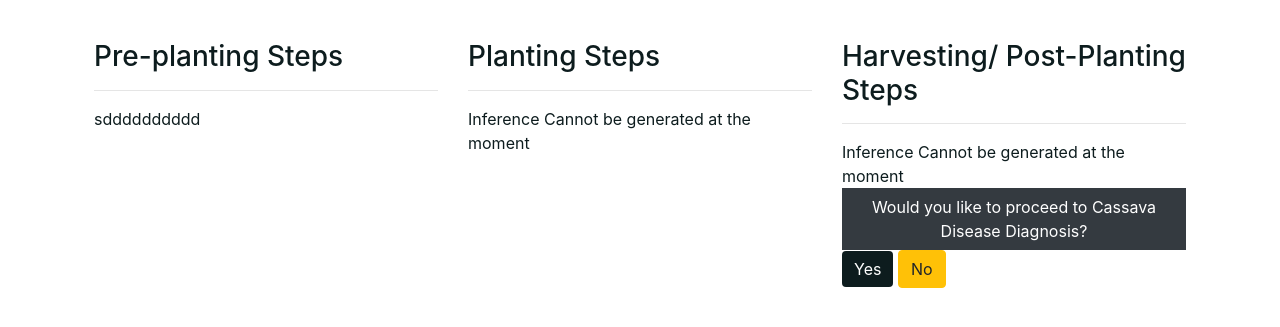
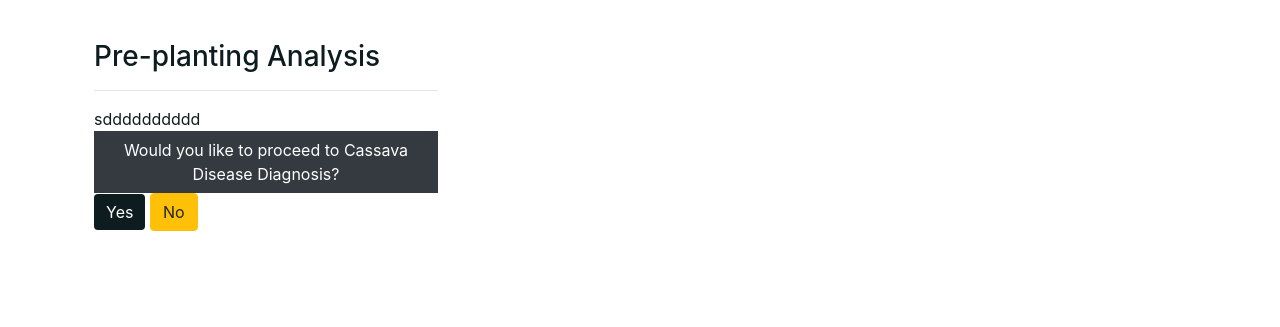
Before and after one commit to bhimbho/Crop-Expert-System, a PHP site: page /practising_farmers_result.php in a window 1280 px wide. Shown: the part 56-383 px from the top of the page. Run offline with PHP 8.4, Linux system fonts and the light colour scheme; the visitor is signed in with stand-in values (Sample User, id 1); data comes from the database, SQL or seed files in the repository.

Commit message:
latest commit

```diff
--- a/classes/Survey.class.php
+++ b/classes/Survey.class.php
@@ -36,6 +36,15 @@ class Survey extends DB
         return ($query)? true:false;
     }
 
+    public function get_practising_survery_answer(){
+        $arr =  [$_SESSION['farmer_id']];
+        $query = PARENT::queryStatement("SELECT * FROM `survey_practising_farmer_answers` WHERE farmer_id = ? ORDER BY answer_id DESC", $arr);
+        return PARENT::f_one(); //fetch all
+
+    }
+
+    //----------------- end practising farmer -------------------
+
     public function get_survery_answer(){
         $arr =  [$_SESSION['farmer_id']];
         $query = PARENT::queryStatement("SELECT * FROM `survey_answers` WHERE farmer_id = ? ORDER BY answer_id DESC", $arr);
@@ -55,9 +64,9 @@ class Survey extends DB
     }
 
     public function survey_inference_db($object){
-        $arr = [$object->crop_id, $object->cassva_type];
-        $query = PARENT::queryStatement("SELECT * FROM `survey_solutions` WHERE crop_id = ? AND cassava_type = ? ORDER BY stage ASC", $arr);
-        return PARENT::fALL();
+        $arr = [$object->ans_1, $object->ans_2, $object->ans_3];
+        $query = PARENT::queryStatement("SELECT * FROM `survey_solutions` WHERE crop_id = ? AND cassava_type = ? AND stage = ?", $arr);
+        return PARENT::f_one();
     }
 
     // ------------- NEW USER INFERENCE ---------------
--- a/practising_farmers_result.php
+++ b/practising_farmers_result.php
@@ -1,6 +1,6 @@
 <?php
 include 'includes/header.php';
-$answer = $survey->get_survery_answer();
+$answer = $survey->get_practising_survery_answer();
 // $farmer->update_farmer_status(1);
 DB::check();
 
@@ -13,22 +13,26 @@ DB::check();
                 <ul>
 
                     <?php
-                        $pre = $survey->survey_inference_db_preplanting($answer);
+                        $pre = $survey->survey_inference_db($answer);
                     ?>
                 </ul>
             </div> -->
-			<div class="col-md-4">
-				<h3>Pre-planting Steps</h3><hr>
-                    <div><?= ($pre->solution)?$pre->solution: "Inference Cannot be generated at the moment" ?></div>
 
-			</div>
             <div class="col-md-4">
-				<h3>Planting Steps</h3><hr>
-                <div><?= (isset($planting->solution))?$pre->solution: "Inference Cannot be generated at the moment" ?></div>
-			</div>
-            <div class="col-md-4">
-				<h3>Harvesting/ Post-Planting Steps</h3><hr>
-                <div><?= (isset($post->solution))?$pre->solution: "Inference Cannot be generated at the moment" ?></div>
+				<h3>
+                <?php
+                    if($pre->stage == 0){
+                        echo "Pre-planting Analysis";
+                    }
+                    else if($pre->stage == 1){
+                        echo "Planting Analysis";
+                    }
+                    elseif($pre->stage == 2){
+                        echo "Post-planting Analysis";
+                    }
+                ?>
+                </h3><hr>
+                <div><?= (isset($pre->solution))?$pre->solution: "Inference Cannot be generated at the moment" ?></div>
                 <a class="btn btn-dark rounded-0 btn-block">Would you like to proceed to Cassava Disease Diagnosis?</a>
                 <a href="expert-system.php" class="btn btn-success">Yes</a>
                 <a href="survey.php" class="btn btn-warning">No</a>
```
